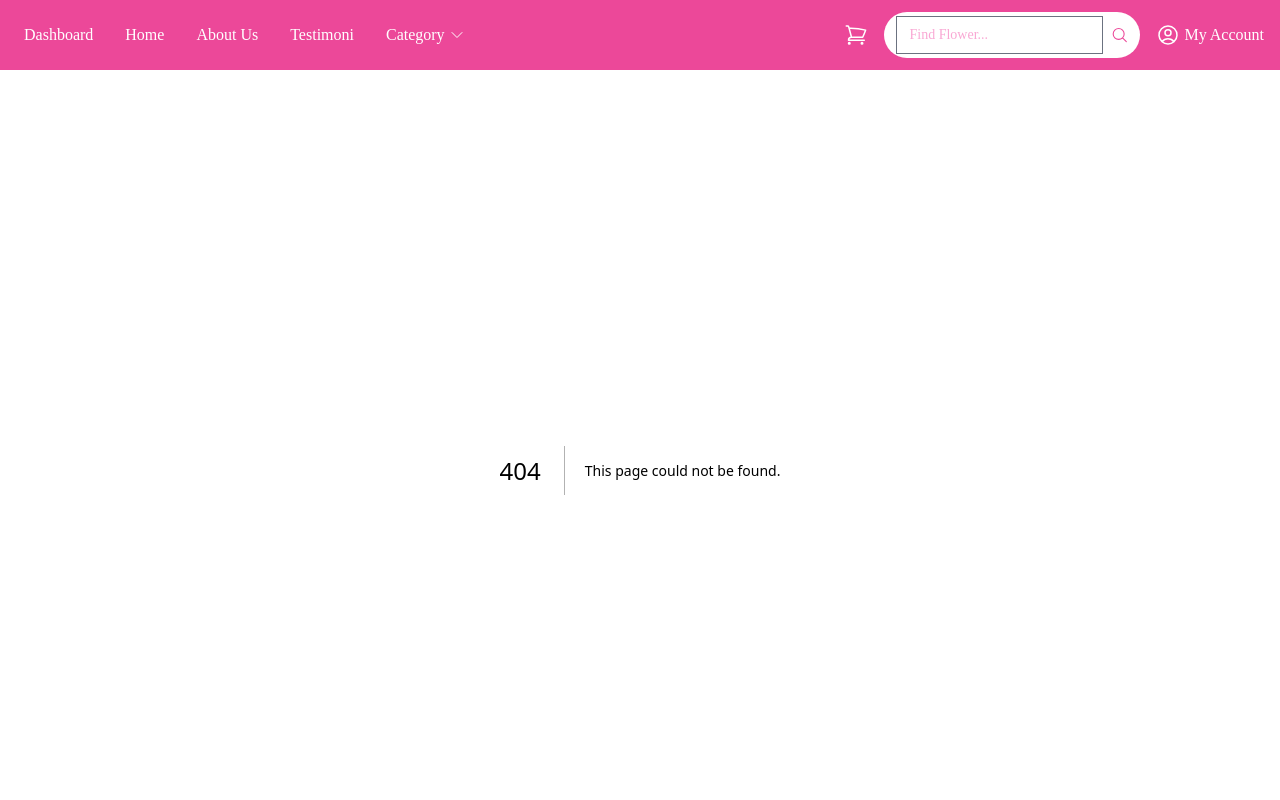
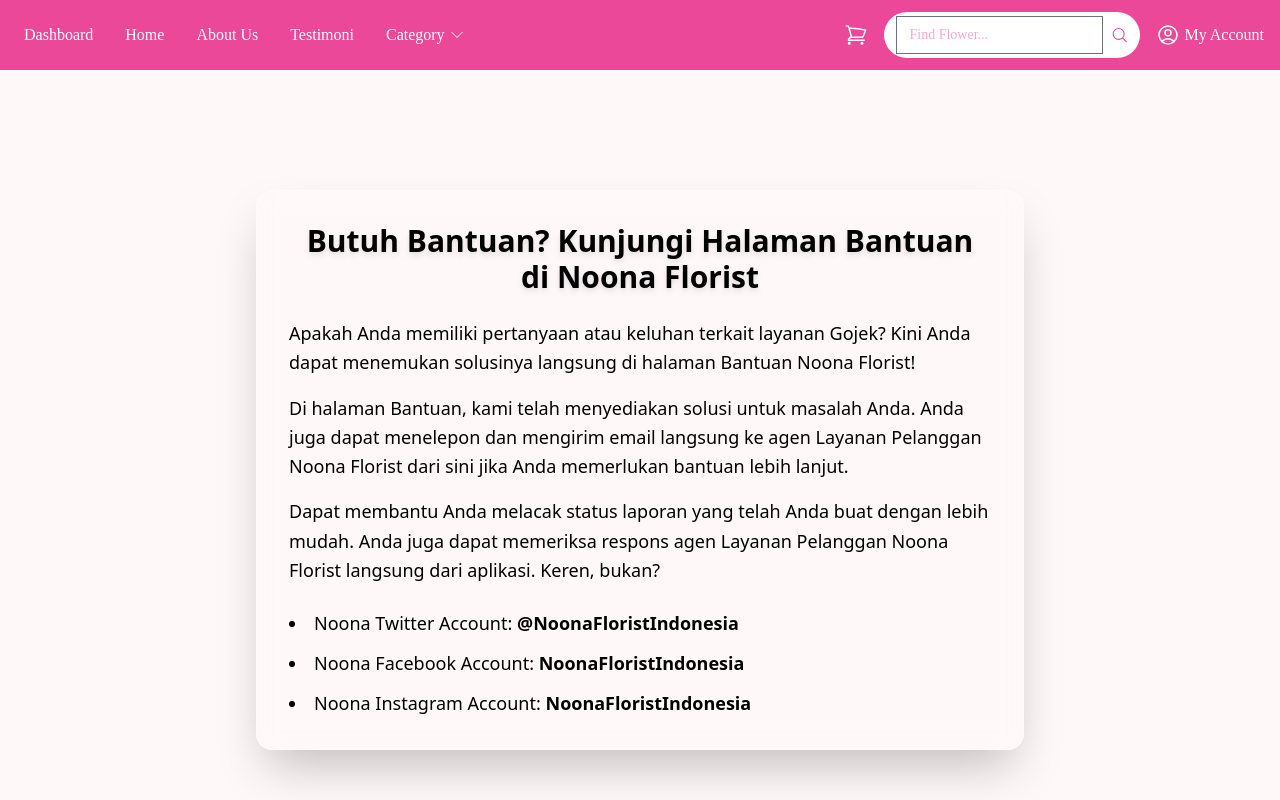
Before and after one commit to elvania01/nextjs-uas, a Next.js app: page /customer-service in a window 1280 px wide. Before the commit this address had no page. Shown: the top 800 px of the page. Built offline with nearby package versions, Linux system fonts and the light colour scheme.

Commit message:
Create page.tsx

```diff
--- /dev/null
+++ b/app/customer-service/page.tsx
@@ -0,0 +1,49 @@
+"use client";
+
+import { motion } from "framer-motion";
+
+export default function CustomerServicePage() {
+  return (
+    <div className="min-h-screen bg-[#fff8f9] text-purple px-6 py-10 flex items-center justify-center">
+      <motion.div
+        initial={{ opacity: 0, y: 30 }}
+        animate={{ opacity: 1, y: 0 }}
+        transition={{ duration: 0.8 }}
+        className="backdrop-blur-md bg-white/10 border border-white/30 rounded-2xl p-8 max-w-3xl w-full shadow-2xl"
+      >
+        <h1 className="text-3xl font-bold mb-6 text-center drop-shadow-md">
+          Butuh Bantuan? Kunjungi Halaman Bantuan di Noona Florist
+        </h1>
+        <p className="mb-4 leading-relaxed text-lg">
+          Apakah Anda memiliki pertanyaan atau keluhan terkait layanan Gojek? Kini Anda dapat menemukan solusinya langsung di halaman Bantuan Noona Florist!
+        </p>
+        <p className="mb-4 leading-relaxed text-lg">
+          Di halaman Bantuan, kami telah menyediakan solusi untuk masalah Anda. Anda juga dapat menelepon dan mengirim email langsung ke agen Layanan Pelanggan Noona Florist dari sini jika Anda memerlukan bantuan lebih lanjut.
+        </p>
+        <p className="mb-4 leading-relaxed text-lg">
+          Dapat membantu Anda melacak status laporan yang telah Anda buat dengan lebih mudah. Anda juga dapat memeriksa respons agen Layanan Pelanggan Noona Florist langsung dari aplikasi. Keren, bukan?
+        </p>
+        <ul className="list-disc list-inside mt-6 space-y-3 text-lg">
+          <li>
+            Noona Twitter Account:{" "}
+            <span className="font-semibold hover:underline hover:text-yellow-200 cursor-pointer transition duration-200">
+              @NoonaFloristIndonesia
+            </span>
+          </li>
+          <li>
+            Noona Facebook Account:{" "}
+            <span className="font-semibold hover:underline hover:text-yellow-200 cursor-pointer transition duration-200">
+              NoonaFloristIndonesia
+            </span>
+          </li>
+          <li>
+            Noona Instagram Account:{" "}
+            <span className="font-semibold hover:underline hover:text-yellow-200 cursor-pointer transition duration-200">
+              NoonaFloristIndonesia
+            </span>
+          </li>
+        </ul>
+      </motion.div>
+    </div>
+  );
+}
```
